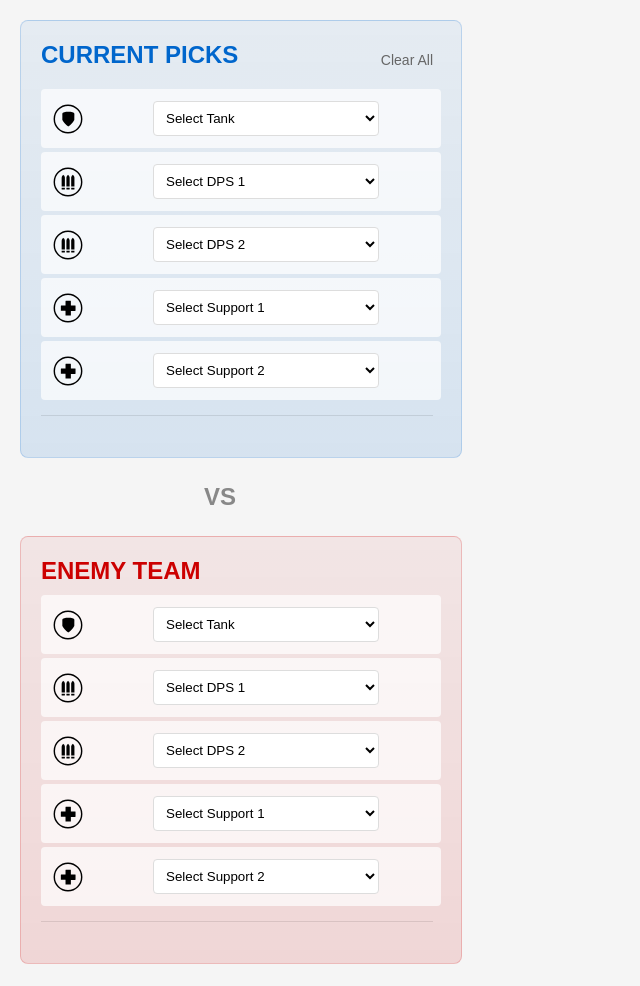
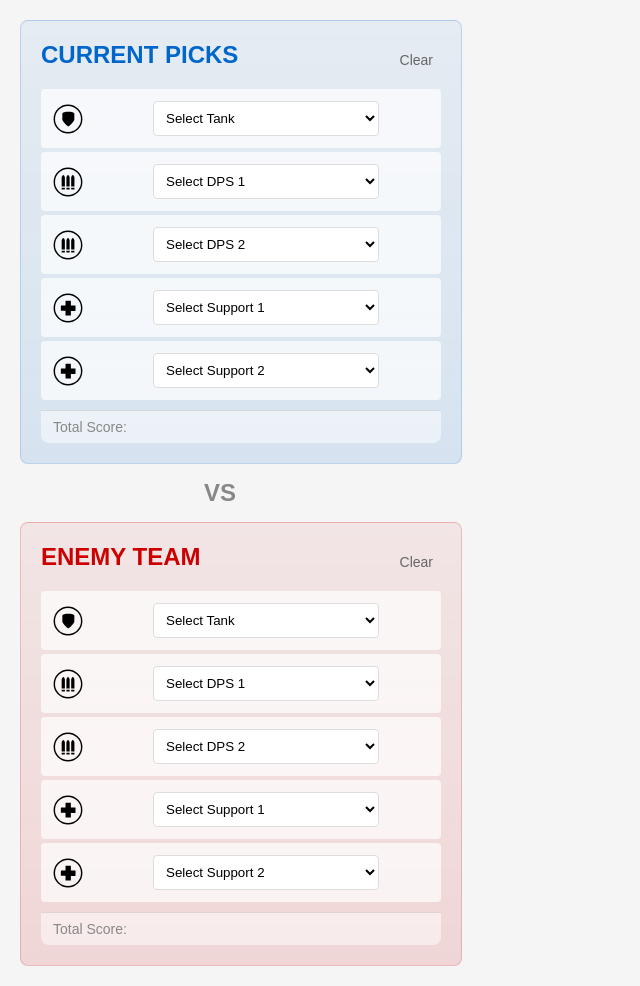
Before and after one commit to atraczyk/cownter, a Flask app: page / in a window 1280 px wide. Shown: the whole page, without its empty margins (0-640 px from the left). Before the commit the page ends 964 px from the top, so only its background shows below. Run offline with Flask 3, Linux system fonts and the light colour scheme.

Commit message:
make things prettier

```diff
--- a/server.py
+++ b/server.py
@@ -128,12 +128,41 @@
         for hero in counter_data.keys()
     })
 
-@app.route('/api/clear_teams', methods=['POST'])
-def clear_teams():
-    """Clear all team selections."""
-    teams['enemy'] = [None] * 5
-    teams['counter'] = [None] * 5
-    return jsonify({'teams': teams})
+@app.route('/api/clear_team', methods=['POST'])
+def clear_team():
+    """Clear specified team selections."""
+    data = request.json
+    team = data['team']
+    teams[team] = [None] * 5
+
+    # Calculate scores if applicable
+    current_scores = None
+    enemy_scores = None
+
+    enemy_heroes = [h for h in teams['enemy'] if h]
+    current_heroes = [h for h in teams['counter'] if h]
+
+    if enemy_heroes and current_heroes:
+        all_counters = suggest_counter_team(counter_data, enemy_heroes)
+        hero_scores = []
+        total_score = 0
+        for hero in current_heroes:
+            score = 0
+            for role_counters in all_counters.values():
+                if not isinstance(role_counters, list):
+                    continue
+                for counter_hero, counter_score in role_counters:
+                    if counter_hero == hero:
+                        score = counter_score
+                        break
+                hero_scores.append((hero, score))
+                total_score += score
+
+    return jsonify({
+        'teams': teams,
+        'current_scores': current_scores,
+        'enemy_scores': enemy_scores
+    })
 
 @app.route('/api/restore_teams', methods=['POST'])
 def restore_teams():
--- a/templates/index.html
+++ b/templates/index.html
@@ -89,7 +89,7 @@
             text-align: center;
             font-size: 24px;
             font-weight: bold;
-            margin: 5px 0;
+            margin: 0;
             color: #888;
         }
         /* Make dropdowns look nicer */
@@ -135,7 +135,7 @@
         .left-column {
             display: flex;
             flex-direction: column;
-            gap: 20px;
+            gap: 15px;
             width: 100%;
         }
 
@@ -214,14 +214,44 @@
             margin-left: auto;
         }
 
-        /* Update total score styles to be consistent */
+        /* Update total score styles to be more fancy */
         .total-score-display {
             font-size: 14px;
             color: #666;
-            margin: 15px 8px 5px 0;  /* top right bottom left */
+            margin: 10px 0 0 0;
             text-align: right;
-            padding: 8px;
+            padding: 8px 12px;
             border-top: 1px solid rgba(0, 0, 0, 0.1);
+            background: rgba(255, 255, 255, 0.5);
+            border-radius: 0 0 8px 8px;
+            display: flex;
+            justify-content: space-between;
+            align-items: center;
+        }
+
+        .total-score-display::before {
+            content: 'Total Score:';
+            font-weight: normal;
+            color: #888;
+        }
+
+        .total-score-display::after {
+            content: attr(data-score);
+            font-weight: bold;
+            font-size: 16px;
+        }
+
+        /* Update team-specific total score colors */
+        .blue-team .total-score-display::after {
+            color: #0066cc;
+        }
+
+        .red-team .total-score-display::after {
+            color: #cc0000;
+        }
+
+        .suggestion-block .total-score-display::after {
+            color: #00cc66;
         }
 
         /* Remove old total-score class */
@@ -265,7 +295,7 @@
                 <div class="team blue-team">
                     <div class="team-header-container">
                         <div class="team-header">CURRENT PICKS</div>
-                        <button class="clear-teams" onclick="clearTeams()">Clear All</button>
+                        <button class="clear-teams" onclick="clearTeam('counter')">Clear</button>
                     </div>
                     <div class="player-row">
                         <div class="role-icon role-tank"></div>
@@ -317,7 +347,10 @@
             <!-- Enemy team block -->
             <div class="scoreboard">
                 <div class="team red-team">
-                    <div class="team-header">ENEMY TEAM</div>
+                    <div class="team-header-container">
+                        <div class="team-header">ENEMY TEAM</div>
+                        <button class="clear-teams" onclick="clearTeam('enemy')">Clear</button>
+                    </div>
                     <div class="player-row">
                         <div class="role-icon role-tank"></div>
                         <div class="hero-icon"></div>
@@ -539,7 +572,7 @@
             // Add total score at the bottom
             const score = document.createElement('div');
             score.className = 'total-score-display';
-            score.textContent = `Total Score: ${totalScore}`;
+            score.setAttribute('data-score', totalScore);
             content.appendChild(score);
 
             block.appendChild(content);
@@ -574,28 +607,38 @@
             };
         }
 
-        function clearTeams() {
-            if (!confirm('Clear all team selections?')) return;
+        function clearTeam(team) {
+            if (!confirm(`Clear ${team === 'enemy' ? 'enemy' : 'current'} team selections?`)) return;
 
-            // Clear local storage
-            localStorage.removeItem('ow2_teams');
-
-            // Clear all selections and icons
-            document.querySelectorAll('.hero-select').forEach(select => {
+            // Clear selections and icons for this team
+            document.querySelectorAll(`.hero-select[data-team="${team}"]`).forEach(select => {
                 select.value = '';
                 updateHeroIcon(select);
             });
 
-            // Clear suggestion block
-            const rightColumn = document.querySelector('.right-column');
-            rightColumn.innerHTML = '';
+            // Clear suggestion block if clearing enemy team
+            if (team === 'enemy') {
+                const rightColumn = document.querySelector('.right-column');
+                rightColumn.innerHTML = '';
+            }
 
-            // Clear server state
-            fetch('/api/clear_teams', {
+            // Clear server state for this team
+            fetch('/api/clear_team', {
                 method: 'POST',
                 headers: {
                     'Content-Type': 'application/json'
-                }
+                },
+                body: JSON.stringify({ team })
+            })
+            .then(response => response.json())
+            .then(data => {
+                // Save updated teams
+                saveTeams(data.teams);
+                // Update scores
+                updateTeamScores({
+                    current_scores: data.current_scores,
+                    enemy_scores: data.enemy_scores
+                });
             });
         }
 
@@ -698,7 +741,7 @@
                 // Update current team total score
                 const currentTotalDiv = document.querySelector('.team.blue-team .total-score-display');
                 if (currentTotalDiv) {
-                    currentTotalDiv.textContent = `Total Score: ${scores.current_scores.total_score}`;
+                    currentTotalDiv.setAttribute('data-score', scores.current_scores.total_score);
                 }
             }
 
@@ -724,7 +767,7 @@
                 // Update enemy team total score
                 const enemyTotalDiv = document.querySelector('.team.red-team .total-score-display');
                 if (enemyTotalDiv) {
-                    enemyTotalDiv.textContent = `Total Score: ${scores.enemy_scores.total_score}`;
+                    enemyTotalDiv.setAttribute('data-score', scores.enemy_scores.total_score);
                 }
             }
         }
```
